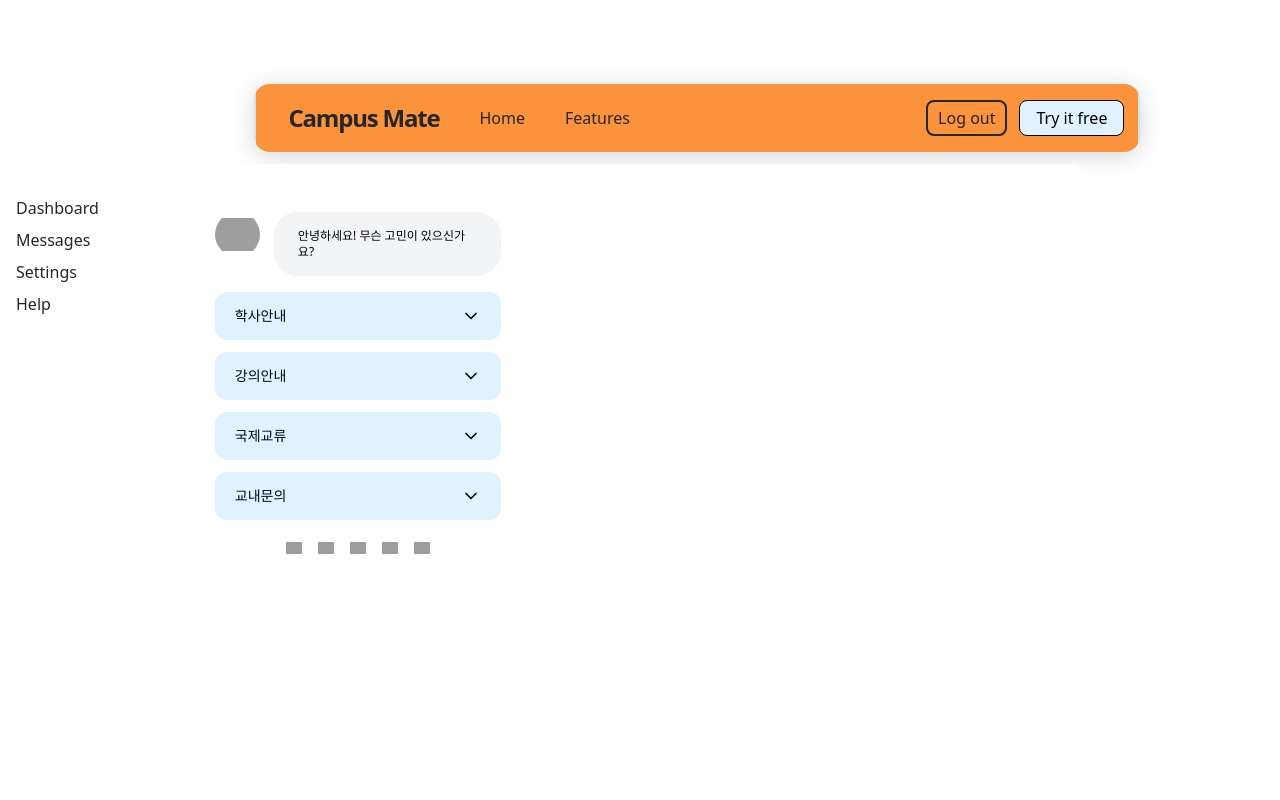
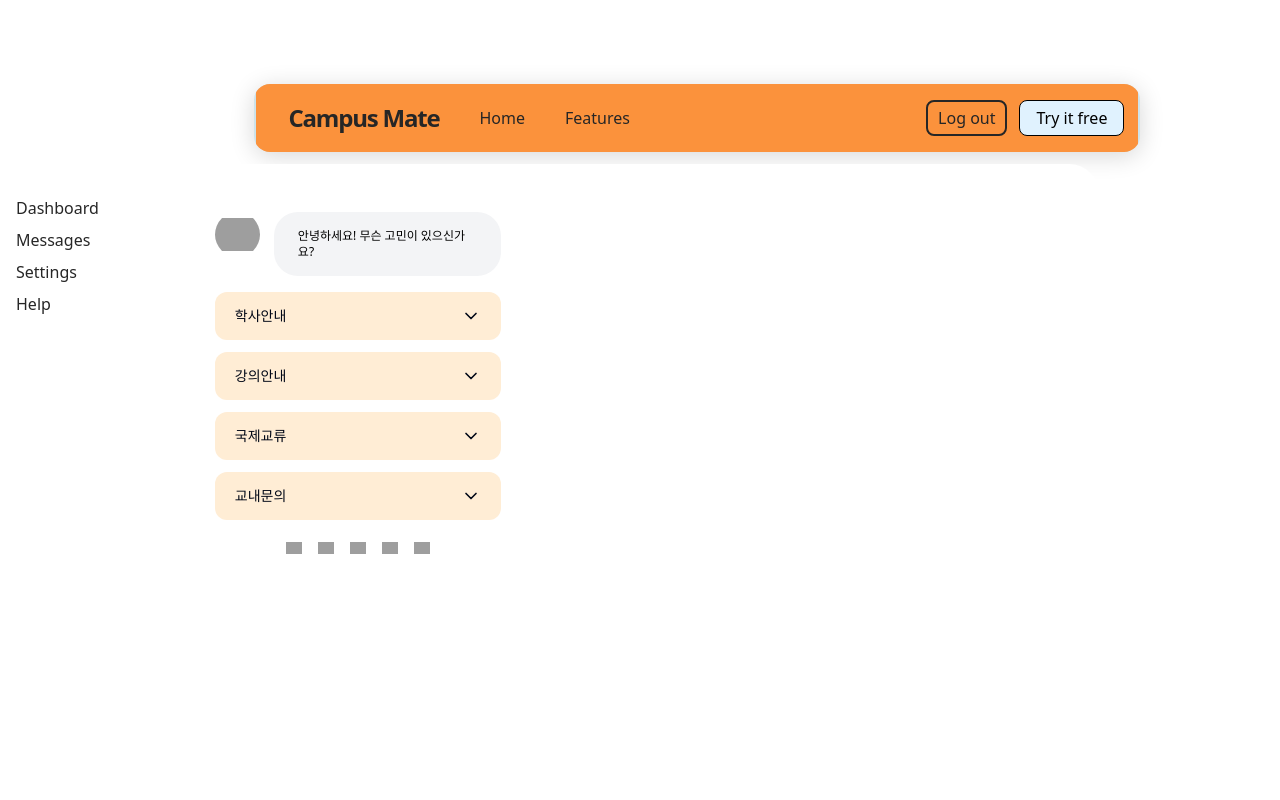
Before and after one commit to kangminhyuk01/mate-life-guide, a React (Vite) app: page /formal-chat in a window 1280 px wide. Shown: the top 800 px of the page. Built offline with nearby package versions, Linux system fonts and the light colour scheme; grey boxes are pictures that could not be loaded.

Commit message:
Fix: Restore button colors in FormalChat
Reverts the color changes made to the category buttons in the FormalChat page, restoring them to the original orange color scheme.

```diff
--- a/src/components/chat/CollapsibleCategoryGroup.tsx
+++ b/src/components/chat/CollapsibleCategoryGroup.tsx
@@ -2,30 +2,40 @@
 import React from "react";
 import { ChevronDown } from "lucide-react";
 import { Collapsible, CollapsibleContent, CollapsibleTrigger } from "@/components/ui/collapsible";
+
 type CollapsibleCategoryGroupProps = {
   title: string;
   isOpen: boolean;
   setIsOpen: React.Dispatch<React.SetStateAction<boolean>>;
   children: React.ReactNode;
+  className?: string;
 };
+
 const CollapsibleCategoryGroup = ({
   title,
   isOpen,
   setIsOpen,
-  children
+  children,
+  className = "bg-sky-100"
 }: CollapsibleCategoryGroupProps) => {
-  return <Collapsible open={isOpen} onOpenChange={setIsOpen} className="w-full p-2 px-0 py-0 rounded-none">
-      <CollapsibleTrigger className="flex justify-between items-center w-full px-5 py-3.5 bg-sky-100 rounded-xl">
+  return (
+    <Collapsible open={isOpen} onOpenChange={setIsOpen} className="w-full p-2 px-0 py-0 rounded-none">
+      <CollapsibleTrigger className={`flex justify-between items-center w-full px-5 py-3.5 rounded-xl ${className}`}>
         <span className="text-sm">{title}</span>
-        <ChevronDown className="h-5 w-5 transition-transform duration-200" style={{
-        transform: isOpen ? 'rotate(180deg)' : 'rotate(0)'
-      }} />
+        <ChevronDown
+          className="h-5 w-5 transition-transform duration-200"
+          style={{
+            transform: isOpen ? 'rotate(180deg)' : 'rotate(0)'
+          }}
+        />
       </CollapsibleTrigger>
       <CollapsibleContent className="pt-4">
         <div className="flex flex-col space-y-3">
           {children}
         </div>
       </CollapsibleContent>
-    </Collapsible>;
+    </Collapsible>
+  );
 };
+
 export default CollapsibleCategoryGroup;
--- a/src/pages/FormalChat.tsx
+++ b/src/pages/FormalChat.tsx
@@ -1,4 +1,3 @@
-
 import { useState } from "react";
 import { Link } from "react-router-dom";
 import { Button } from "@/components/ui/button";
@@ -94,6 +93,7 @@ const FormalChat = () => {
                       title="학사안내"
                       isOpen={isAcademicInfoOpen}
                       setIsOpen={setIsAcademicInfoOpen}
+                      className="bg-orange-100"
                     >
                       <CategoryContent questions={academicQuestions} />
                     </CollapsibleCategoryGroup>
@@ -103,6 +103,7 @@ const FormalChat = () => {
                       title="강의안내"
                       isOpen={isLectureInfoOpen}
                       setIsOpen={setIsLectureInfoOpen}
+                      className="bg-orange-100"
                     >
                       <CategoryContent questions={lectureQuestions} />
                     </CollapsibleCategoryGroup>
@@ -112,6 +113,7 @@ const FormalChat = () => {
                       title="국제교류"
                       isOpen={isInternationalOpen}
                       setIsOpen={setIsInternationalOpen}
+                      className="bg-orange-100"
                     >
                       <CategoryContent questions={internationalQuestions} />
                     </CollapsibleCategoryGroup>
@@ -121,6 +123,7 @@ const FormalChat = () => {
                       title="교내문의"
                       isOpen={isCampusInfoOpen}
                       setIsOpen={setIsCampusInfoOpen}
+                      className="bg-orange-100"
                     >
                       <CategoryContent questions={campusQuestions} />
                     </CollapsibleCategoryGroup>
```
